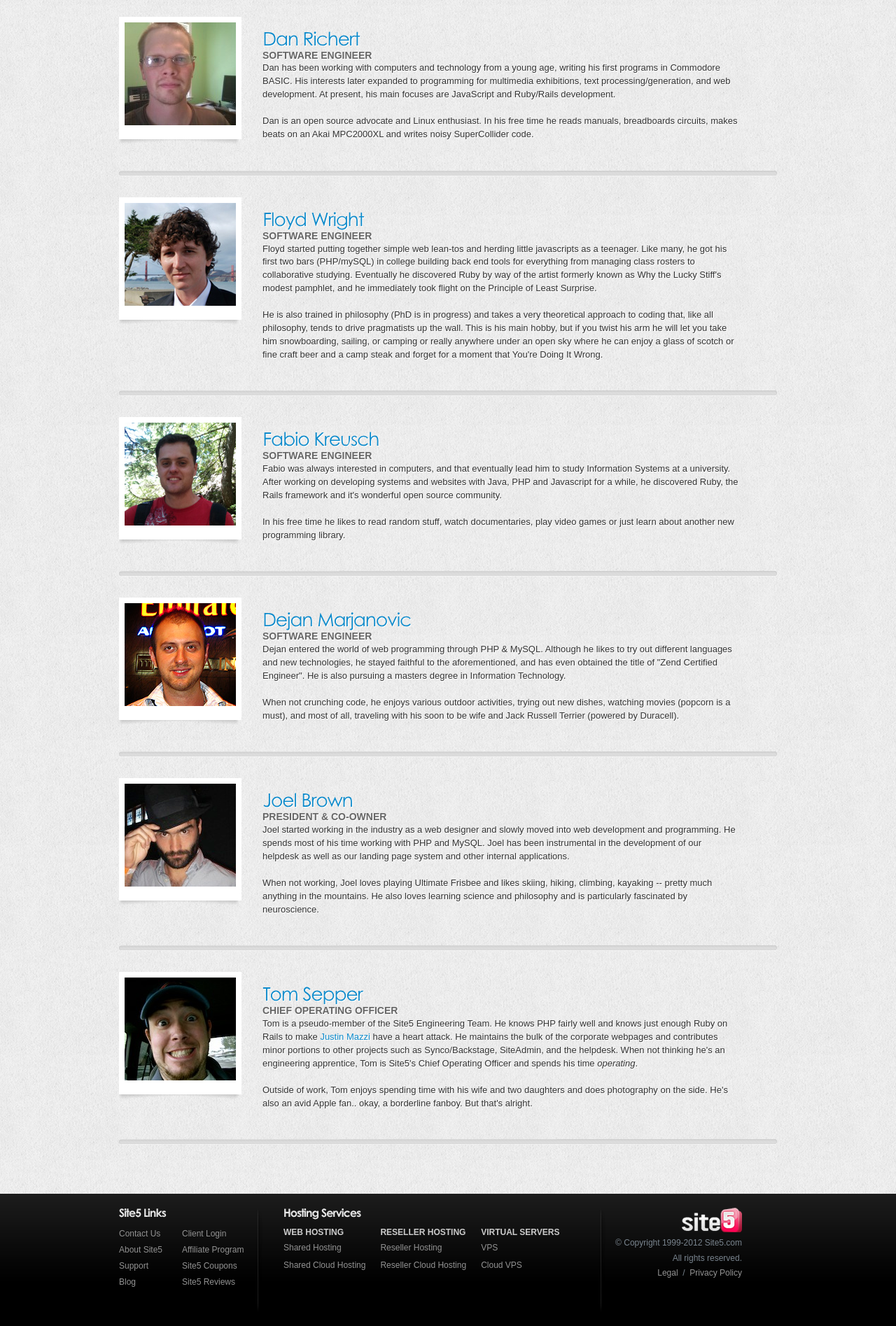
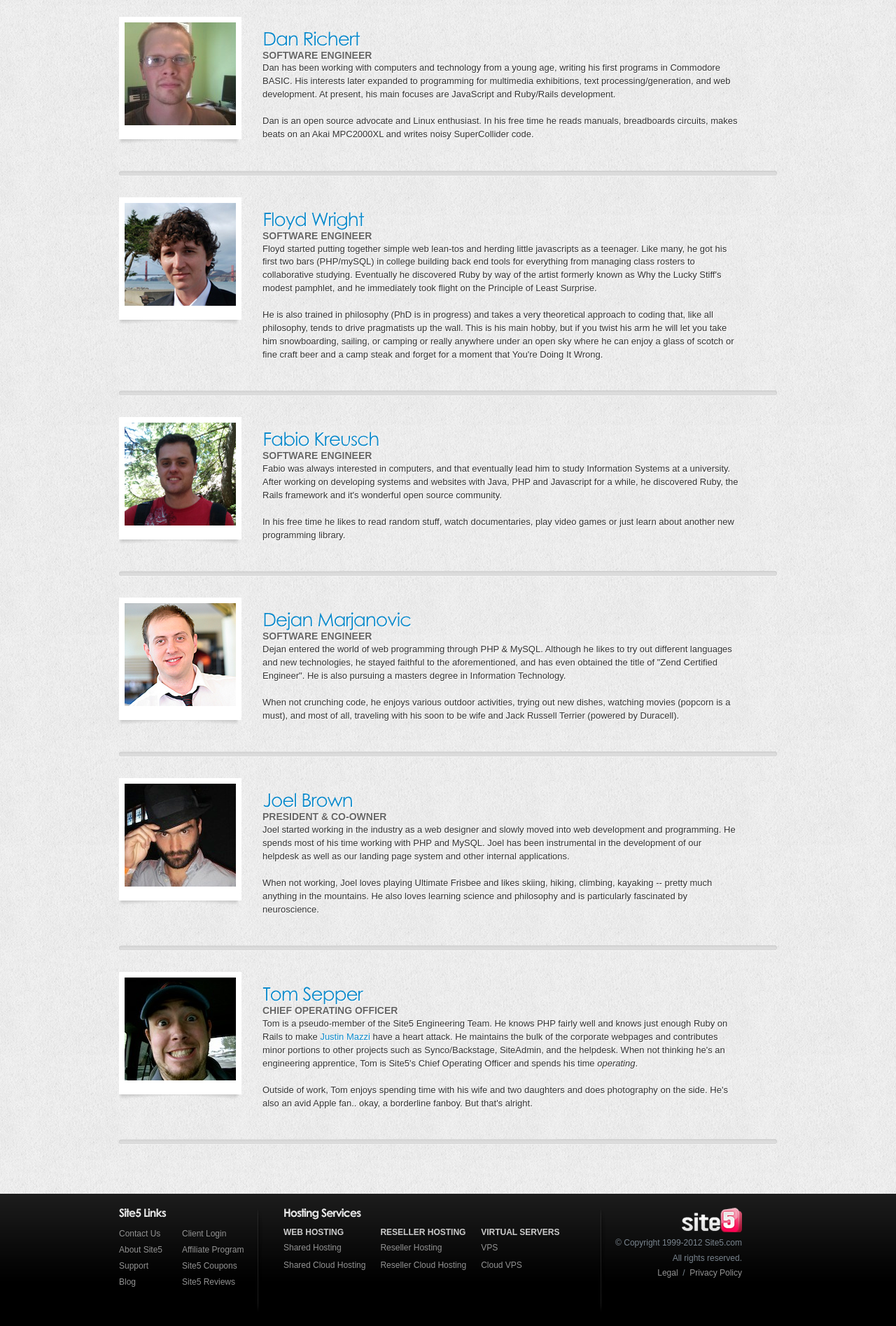
Before and after one commit to digideskio/eng5.com, a Jekyll site: the page built from team.html, in a window 1280 px wide. Shown: the part 788-2683 px from the top of the page at 70% size. Built offline with Jekyll 4.4.1, drawn with Linux system fonts in a browser that asks for light colours; Markdown is read by kramdown in place of the engine named in the settings.

Commit message:
Added new photo and made profile linkable (dmarjanovic)

```diff
--- a/team.html
+++ b/team.html
@@ -81,7 +81,7 @@
   </div>
   <!-- end teamMemeber -->
   <!-- begin teamMember -->
-  <div class="teamMember">
+  <div id="dmarjanovic" class="teamMember">
     <div class="imgBox">
       <img src="images/team/dmarjanovic.jpg" alt="Dejan Marjanovic" />
       <div class="shadow"><img src="images/shadow_team.png" alt="Bottom Shadow" /></div>
```
Also changed, not shown: images/team/dmarjanovic.jpg.
